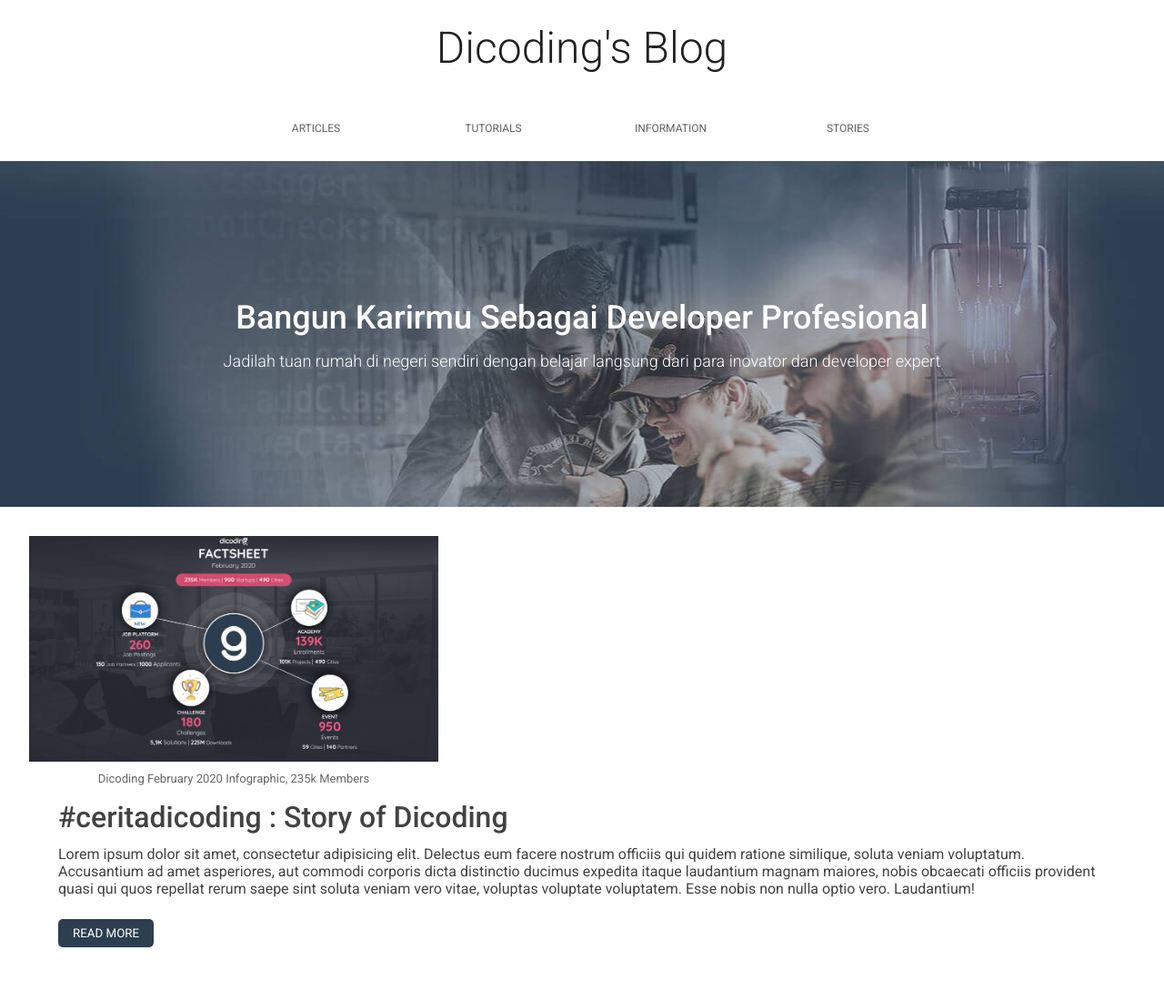
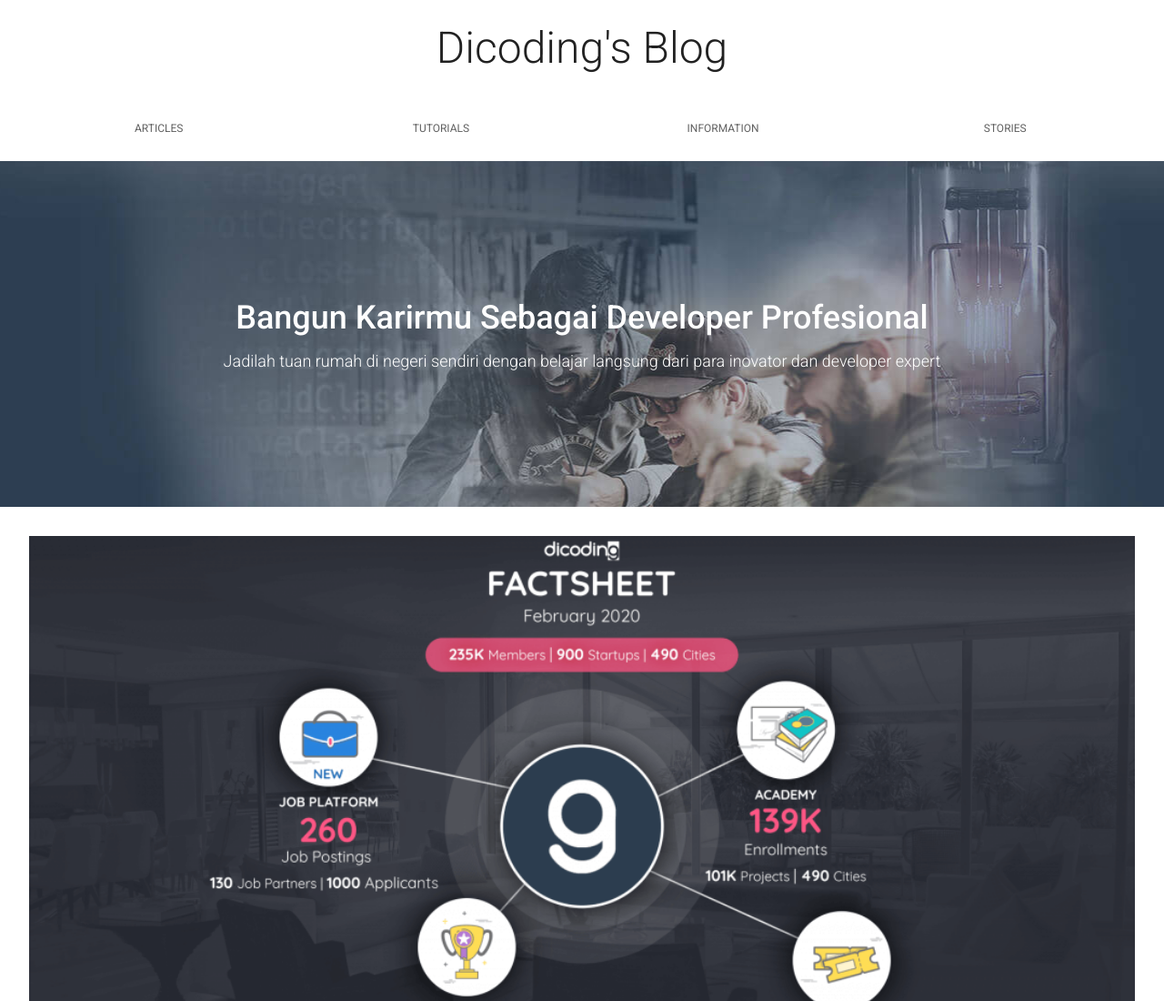
Before and after one commit to saamodra/dicoding-blog, a website built with webpack: page src/index.html in a window 1280 px wide. Shown: the top 1100 px of the page at 91% size. Built offline with nearby package versions, Linux system fonts and the light colour scheme.

Commit message:
Update solution latihan viewport

```diff
--- a/src/styles/main.css
+++ b/src/styles/main.css
@@ -29,7 +29,7 @@
 }
 
 .header__inner {
-    width: 800px;
+    width: 100%;
     text-align: center;
     margin-left: auto;
     margin-right: auto;
@@ -48,7 +48,7 @@
  */
 
 .nav {
-    width: 800px;
+    width: 100%;
     margin-left: auto;
     margin-right: auto;
 }
@@ -141,7 +141,7 @@
 }
 
 .headline__figure {
-    width: 450px;
+    width: 100%;
     float: left;
 }
 
@@ -230,7 +230,7 @@
     float: left;
     margin: 16px;
     box-shadow: 0 4px 8px 0 rgba(0, 0, 0, 0.2);
-    width: 300px;
+    width: 100%;
     border-radius: 5px;
     overflow: hidden;
 }
```
